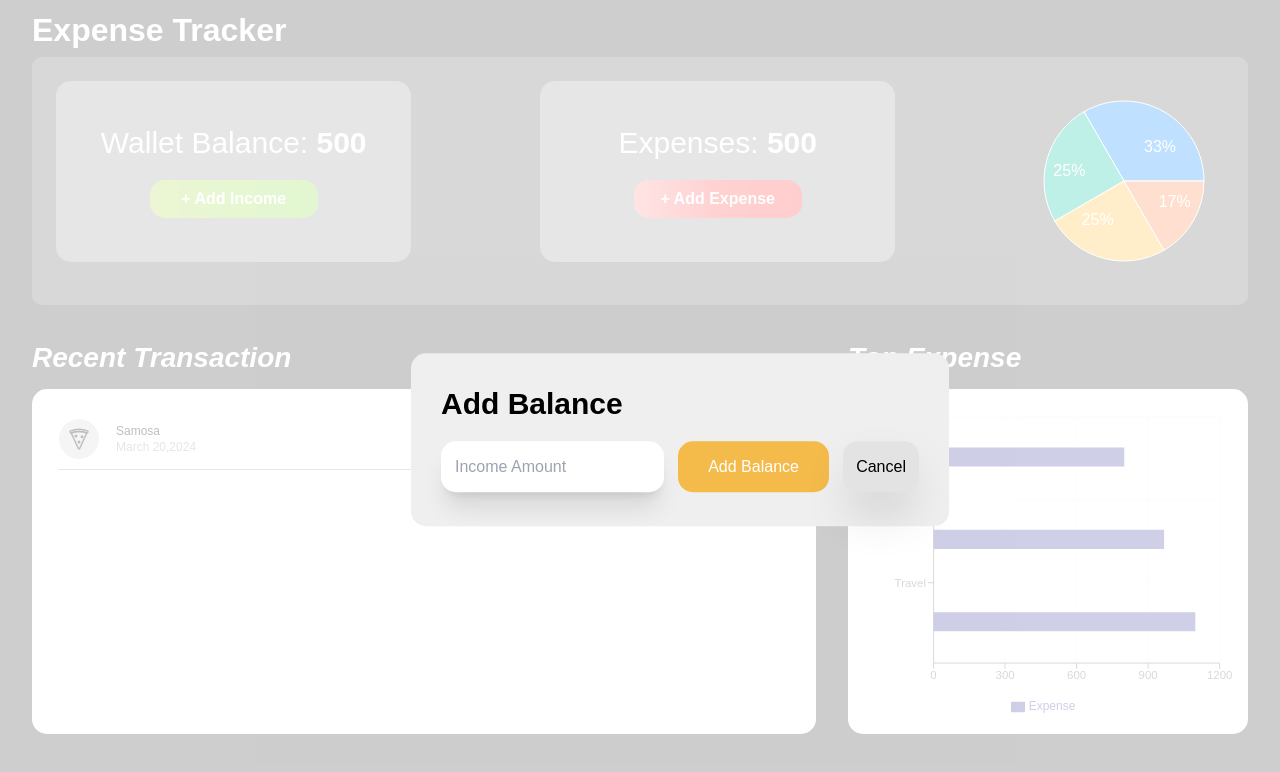
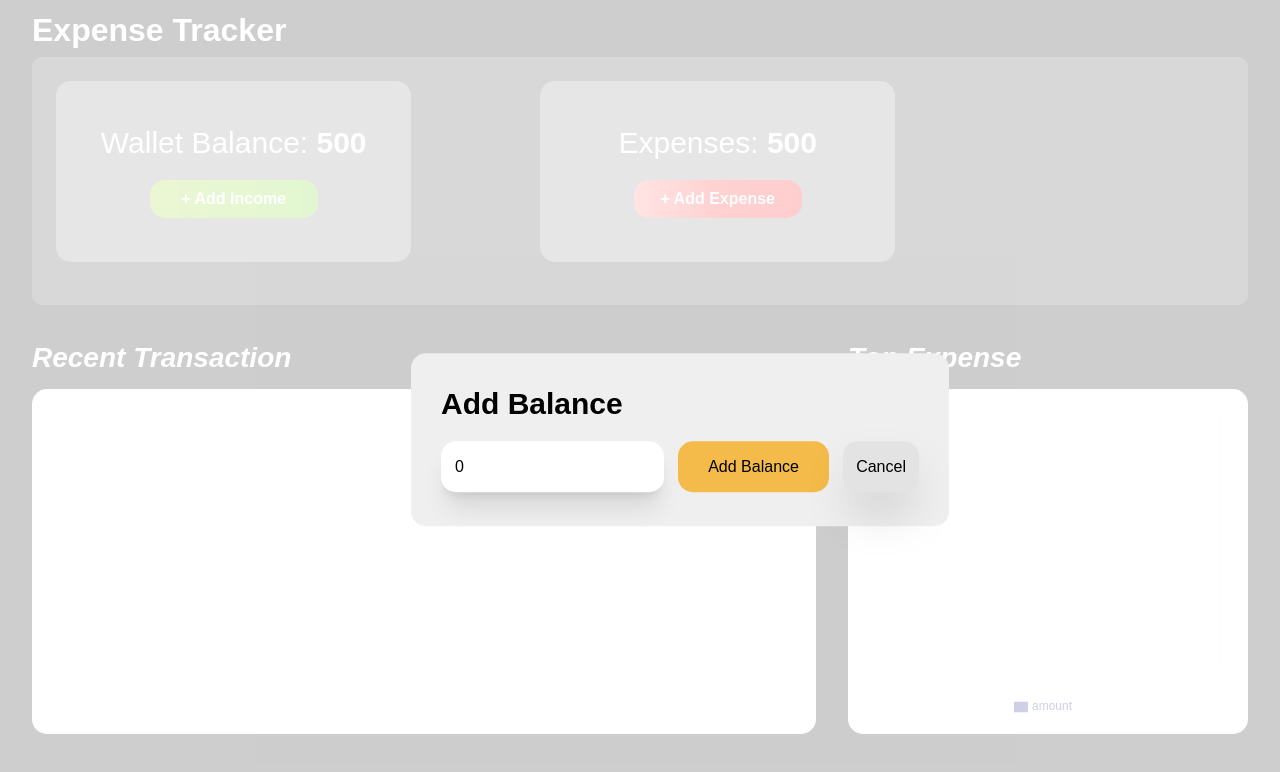
Before and after one commit to pool22110/Expense_tracker, a Next.js app: page / in a window 1280 px wide. Both pictures are taken after a click on the button "+ Add Income". Shown: the top 772 px of the page. Built offline with nearby package versions, Linux system fonts and the light colour scheme.

Commit message:
reducers and state used

```diff
--- a/src/components/Modals.tsx
+++ b/src/components/Modals.tsx
@@ -1,6 +1,13 @@
-import React, { Dispatch, SetStateAction } from "react";
+import { addBalance, addExpense, Summary } from "@/store/expenseSlice";
+import React, {
+  ButtonHTMLAttributes,
+  Dispatch,
+  SetStateAction,
+  useState,
+} from "react";
 
 import Modal from "react-modal";
+import { useDispatch } from "react-redux";
 
 interface ModalType {
   showModal: boolean;
@@ -15,6 +22,53 @@ const Modals: React.FC<ModalType> = ({
   type,
   setModalType,
 }) => {
+  const characters =
+    "ABCDEFGHIJKLMNOPQRSTUVWXYZ0123456789abcdefghijklmnopqrstuvwxyz";
+
+  const [balance, setBalance] = useState<number>(0);
+  const [expenseData, setExpenseData] = useState<Summary>({
+    id: characters.charAt(Math.floor(Math.random() * characters.length)),
+    title: "",
+    amount: 0,
+    category: "",
+    date: new Date(),
+  });
+
+  const dispatch = useDispatch();
+
+  const handleAddBalance = (e: React.FormEvent<HTMLFormElement>) => {
+    e.preventDefault();
+    dispatch(addBalance(balance));
+    setBalance(0);
+    handleCloseModal();
+  };
+
+  const handleDataChange = (e: React.ChangeEvent<HTMLInputElement>) => {
+    const { name, value } = e.target;
+    setExpenseData({
+      ...expenseData,
+      [name]:
+        name === "date"
+          ? new Date(value)
+          : name === "amount"
+          ? parseInt(value)
+          : value,
+    });
+  };
+
+  const handleAddExpense = (e: React.FormEvent<HTMLFormElement>) => {
+    e.preventDefault();
+    dispatch(addExpense(expenseData));
+    setExpenseData({
+      id: characters.charAt(Math.floor(Math.random() * characters.length)),
+      title: "",
+      amount: 0,
+      category: "",
+      date: new Date(),
+    });
+    handleCloseModal();
+  };
+
   return (
     <Modal
       isOpen={showModal}
@@ -32,9 +86,24 @@ const Modals: React.FC<ModalType> = ({
         {type === "INCOME" ? "Add Balance" : "Add Expense"}
       </p>
       {type === "INCOME" ? (
-        <form className="flex gap-[14px] mt-5">
-          <input type="number" placeholder="Income Amount" className="inputfield"/>
-          <button type="submit" className="h-[51px] w-[223px] bg-[#F4BB4A] rounded-[15px]">Add Balance</button>
+        <form
+          className="flex gap-[14px] mt-5 text-black"
+          onSubmit={handleAddBalance}
+        >
+          <input
+            type="number"
+            placeholder="Income Amount"
+            className="inputfield"
+            name="balance"
+            value={balance}
+            onChange={(e) => setBalance(parseInt(e.target.value))}
+          />
+          <button
+            type="submit"
+            className="h-[51px] w-[223px] bg-[#F4BB4A] rounded-[15px]"
+          >
+            Add Balance
+          </button>
           <button
             onClick={() => {
               handleCloseModal();
@@ -46,12 +115,48 @@ const Modals: React.FC<ModalType> = ({
           </button>
         </form>
       ) : (
-        <form className="flex gap-[14px] flex-wrap mt-5">
-          <input type="text" placeholder="Title" className="inputfield"/>
-          <input type="number" placeholder="Price" className="inputfield"/>
-          <input type="text" placeholder="Select Category" className="inputfield"/>
-          <input type="date" placeholder="dd/mm/yyyy" className="inputfield"/>
-          <button type="submit" className="h-[51px] w-[223px] bg-[#F4BB4A] rounded-[15px]">Add Expense</button>
+        <form
+          className="flex gap-[14px] flex-wrap mt-5 text-black"
+          onSubmit={handleAddExpense}
+        >
+          <input
+            type="text"
+            name="title"
+            placeholder="Title"
+            className="inputfield"
+            value={expenseData.title}
+            onChange={handleDataChange}
+          />
+          <input
+            type="number"
+            name="amount"
+            placeholder="Price"
+            className="inputfield"
+            value={expenseData.amount}
+            onChange={handleDataChange}
+          />
+          <input
+            type="text"
+            name="category"
+            placeholder="Select Category"
+            className="inputfield"
+            value={expenseData.category}
+            onChange={handleDataChange}
+          />
+          <input
+            type="date"
+            name="date"
+            placeholder="dd/mm/yyyy"
+            className="inputfield"
+            onChange={handleDataChange}
+            value={expenseData.date.toISOString().split("T")[0]}
+          />
+          <button
+            type="submit"
+            className="h-[51px] w-[223px] bg-[#F4BB4A] rounded-[15px]"
+          >
+            Add Expense
+          </button>
           <button
             onClick={() => {
               handleCloseModal();
--- a/src/components/PiePresentation.tsx
+++ b/src/components/PiePresentation.tsx
@@ -1,12 +1,14 @@
+import { RootState } from "@/store/store";
 import React from "react";
+import { useSelector } from "react-redux";
 import { PieChart, Pie, Cell } from "recharts";
 
-const data = [
-  { name: "Group A", amount: 400 },
-  { name: "Group B", amount: 300 },
-  { name: "Group C", amount: 300 },
-  { name: "Group D", amount: 200 },
-];
+// const data = [
+//   { name: "Group A", amount: 400 },
+//   { name: "Group B", amount: 300 },
+//   { name: "Group C", amount: 300 },
+//   { name: "Group D", amount: 200 },
+// ];
 
 const COLORS = ["#0088FE", "#00C49F", "#FFBB28", "#FF8042"];
 
@@ -38,6 +40,8 @@ const renderCustomizedLabel = ({
 };
 
 const PiePresentation: React.FC = () => {
+  const data = useSelector((state: RootState) => state.expenseSummary);
+
   return (
     <PieChart width={200} height={200}>
       <Pie
--- a/src/components/RecentTransaction.tsx
+++ b/src/components/RecentTransaction.tsx
@@ -1,34 +1,60 @@
+import { deleteExpense, editExpense } from "@/store/expenseSlice";
+import { RootState } from "@/store/store";
 import React from "react";
 import { CiCircleRemove } from "react-icons/ci";
 import { IoGiftOutline, IoPizzaOutline } from "react-icons/io5";
 import { LiaPenSolid } from "react-icons/lia";
 import { TbLuggage } from "react-icons/tb";
+import { useDispatch } from "react-redux";
+import { useSelector } from "react-redux";
 
 const RecentTransaction: React.FC = () => {
+  const data = useSelector((state: RootState) => state.expenseSummary);
+  const dispatch = useDispatch();
+
   return (
     <div className="flex-1">
       <h1 className="text-[28px] italic font-extrabold">Recent Transaction</h1>
       <div className="h-[345px] py-[20px] bg-white rounded-[15px] mt-[10px] text-xs">
-        <div className="mx-[27px] py-[10px] text-black border-b border-[#9B9B9B] flex items-center gap-[17px]">
+        {data.map((expenses) => (
+          <div
+            className="mx-[27px] py-[10px] text-black border-b border-[#9B9B9B] flex items-center gap-[17px]"
+            key={expenses.id}
+          >
             <div className="h-max w-max p-2 bg-[#D9D9D9] rounded-full">
+              {expenses.category === "Entertainment" ? (
+                <IoGiftOutline className="h-6 w-6" />
+              ) : expenses.category === "Food" ? (
                 <IoPizzaOutline className="h-6 w-6" />
+              ) : (
+                <TbLuggage className="h-6 w-6" />
+              )}
             </div>
             <div className="flex-1">
-            <p>Samosa</p>
-            <p className="text-[#9B9B9B]">March 20,2024</p>
+              <p>{expenses.title}</p>
+              <p className="text-[#9B9B9B]">
+                {expenses.date.toISOString().split("T")[0]}
+              </p>
             </div>
             <div className="flex justify-center items-center">
-            <p className="font-bold text-[#F4BB4A] mr-5">₹150</p>
-            <button className="h-[37px] w-[37px] rounded-[15px] bg-[#FF3E3E] text-white flex justify-center items-center mr-2">
+              <p className="font-bold text-[#F4BB4A] mr-5">
+                ₹{expenses.amount}
+              </p>
+              <button
+                className="h-[37px] w-[37px] rounded-[15px] bg-[#FF3E3E] text-white flex justify-center items-center mr-2"
+                onClick={() => dispatch(deleteExpense(expenses.id))}
+              >
                 <CiCircleRemove className="h-6 w-6" />
               </button>
-            <button className="h-[37px] w-[37px] rounded-[15px] bg-[#F4BB4A] text-white flex justify-center items-center">
+              <button
+                className="h-[37px] w-[37px] rounded-[15px] bg-[#F4BB4A] text-white flex justify-center items-center"
+                onClick={() => dispatch(editExpense(expenses))}
+              >
                 <LiaPenSolid className="h-6 w-6" />
               </button>
             </div>
           </div>
-        {/* <IoGiftOutline color="black" className="h-6 w-6"/> */}
-        {/* <TbLuggage color="black" className="h-6 w-6"/> */}
+        ))}
       </div>
     </div>
   );
--- a/src/components/TopExpense.tsx
+++ b/src/components/TopExpense.tsx
@@ -1,33 +1,21 @@
+import { RootState } from "@/store/store";
 import React from "react";
+import { useSelector } from "react-redux";
 import {
   ComposedChart,
-  Line,
-  Area,
   Bar,
   XAxis,
   YAxis,
   CartesianGrid,
   Tooltip,
   Legend,
-  ResponsiveContainer,
 } from "recharts";
 
-const data = [
-  {
-    name: "Entertainment",
-    Expense: 800,
-  },
-  {
-    name: "Food",
-    Expense: 967,
-  },
-  {
-    name: "Travel",
-    Expense: 1098,
-  },
-];
 
 const TopExpense: React.FC = () => {
+
+  const data = useSelector((state: RootState) => state.expenseSummary);
+
   return (
     <div >
       <h1 className="text-[28px] italic font-extrabold">Top Expense</h1>
@@ -46,10 +34,10 @@ const TopExpense: React.FC = () => {
       >
         <CartesianGrid stroke="#f5f5f5" />
         <XAxis type="number" />
-        <YAxis dataKey="name" type="category" scale="band" />
+        <YAxis dataKey="category" type="category" scale="band" />
         <Tooltip />
         <Legend />
-        <Bar dataKey="Expense" barSize={20} fill="#413ea0" />
+        <Bar dataKey="amount" barSize={20} fill="#413ea0" />
       </ComposedChart>
     </div>
   );
```
Also changed, not shown: src/components/Card.tsx (+10 -4 lines). Lines whose indentation alone changed are shown as unchanged.
